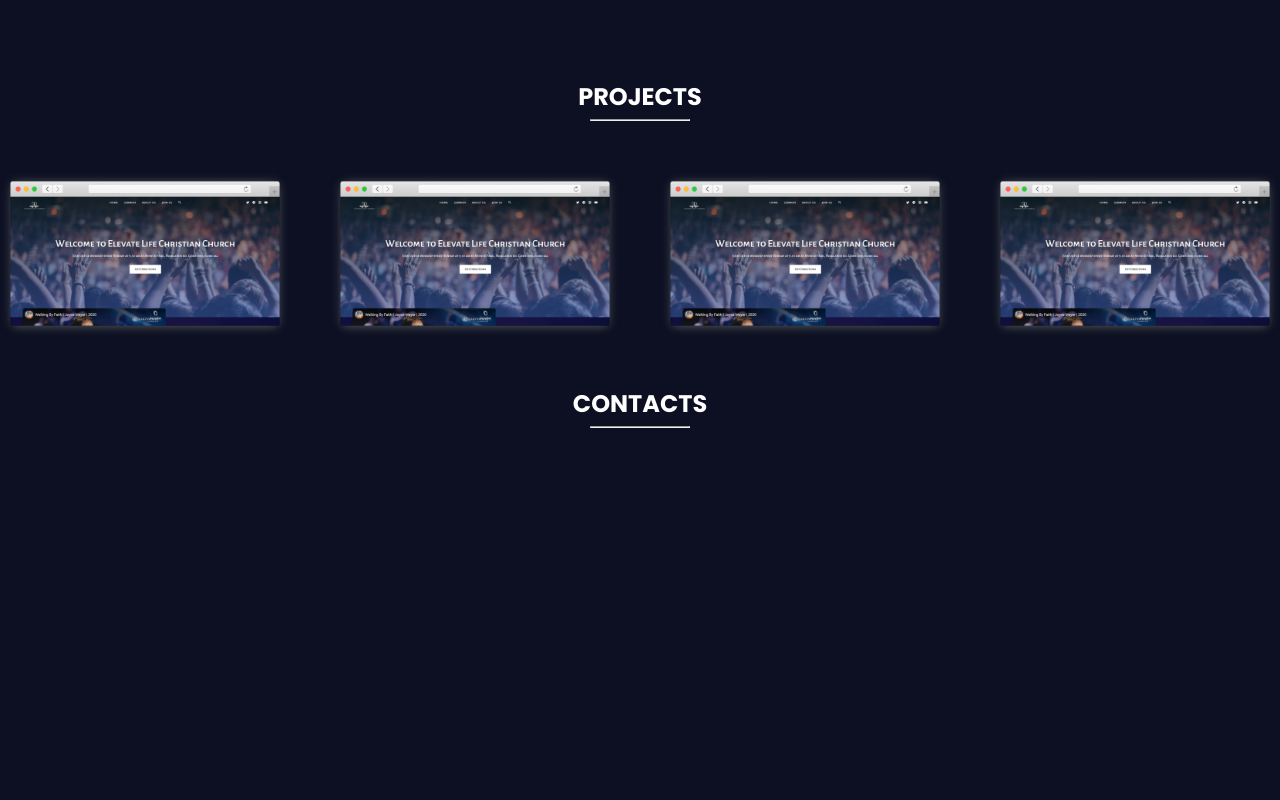
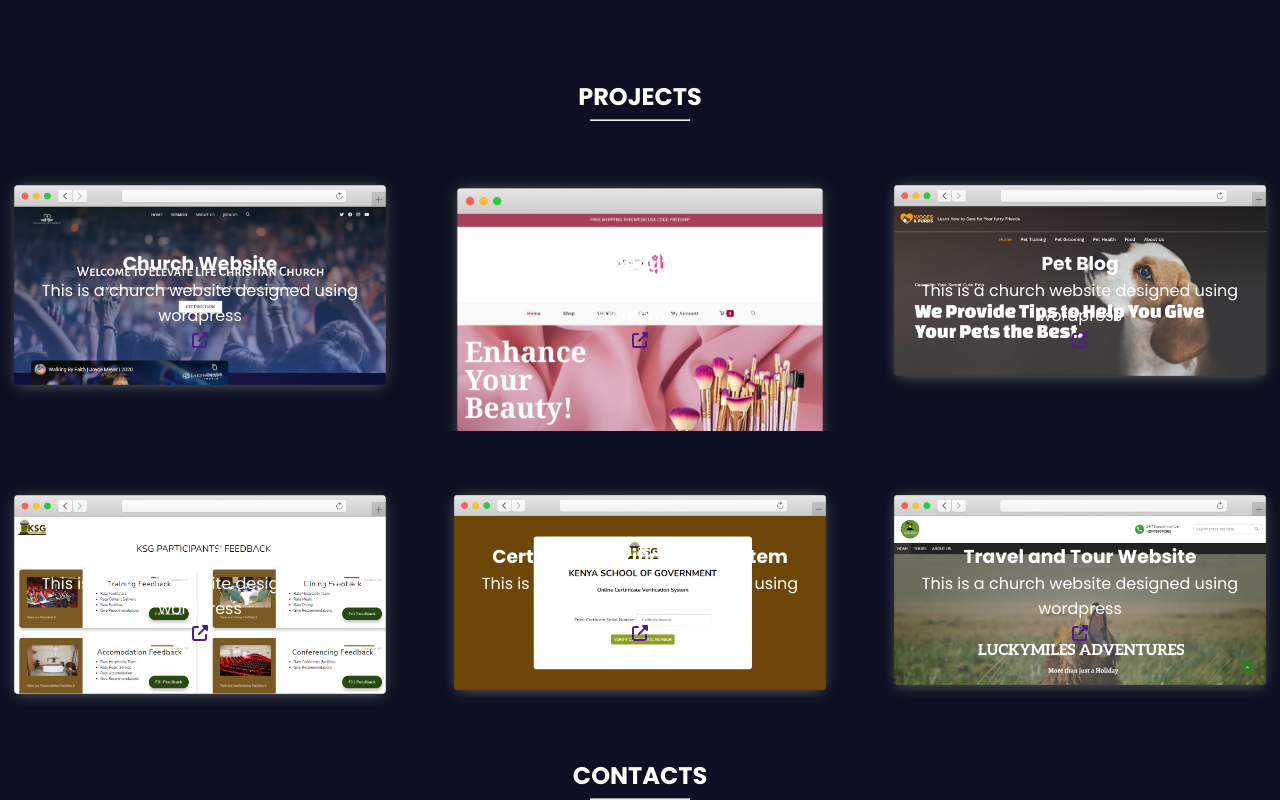
Before and after one commit to jltamolo/jltamolo.github.io, a plain HTML site: page index.html in a window 1280 px wide. Shown: the part 2067-2867 px from the top of the page. Before the commit the page ends 2495 px from the top, so only its background shows below. Drawn offline with nearby package versions, Linux system fonts and the light colour scheme.

Commit message:
projects

```diff
--- a/index.html
+++ b/index.html
@@ -122,17 +122,55 @@
                 <div class="work-list">
                    <div class="work">
                     <img src="/images/elevate.png">
+                    <div class="layer">
+                        <h3>Church Website</h3>
+                        <p>This is a church website designed using wordpress</p>
+                        <a href=""><i class="fas fa-external-link-alt"></i></a>
+                    </div>
                    </div>
                    <div class="work">
-                    <img src="/images/elevate.png">
+                    <img src="/images/beautyshop.png">
+                    <div class="layer">
+                        <h3>Online beauty store</h3>
+                        <p>This is a church website designed using wordpress</p>
+                        <a href=""><i class="fas fa-external-link-alt"></i></a>
+                    </div>
                    </div>
                    <div class="work">
-                    <img src="/images/elevate.png">
-                   </div>
-                   <div class="work">
-                    <img src="/images/elevate.png">
+                    <img src="/images/cutepets.png">
+                    <div class="layer">
+                        <h3>Pet Blog</h3>
+                        <p>This is a church website designed using wordpress</p>
+                        <a href=""><i class="fas fa-external-link-alt"></i></a>
+                    </div>
                    </div>
                 </div>
+                <div class="work-list">
+                    <div class="work">
+                     <img src="/images/feedback.png">
+                     <div class="layer">
+                        <h3>Participant Feedback System</h3>
+                        <p>This is a church website designed using wordpress</p>
+                        <a href=""><i class="fas fa-external-link-alt"></i></a>
+                    </div>
+                    </div>
+                    <div class="work">
+                     <img src="/images/cert.png">
+                     <div class="layer">
+                        <h3>Certificate Verification System</h3>
+                        <p>This is a church website designed using wordpress</p>
+                        <a href=""><i class="fas fa-external-link-alt"></i></a>
+                    </div>
+                    </div>
+                    <div class="work">
+                     <img src="/images/luckymiles.png">
+                     <div class="layer">
+                        <h3>Travel and Tour Website</h3>
+                        <p>This is a church website designed using wordpress</p>
+                        <a href=""><i class="fas fa-external-link-alt"></i></a>
+                    </div>
+                    </div>
+                 </div>
             </div>
         </div>
     </section>
--- a/style.css
+++ b/style.css
@@ -349,3 +349,19 @@ hr{
     border-radius:10px;
     display: block;
 }
+.layer{
+    width: 100%;
+    height:100%;
+    background:linear-gradient (rgba(0,0,0,0.6), #d56304);
+    border-radius: 10px;
+    position:absolute;
+    left:0;
+    bottom: 0;
+    overflow: hidden;
+    display: flex;
+    align-items: center;
+    justify-content: center;
+    flex-direction: column;
+    padding: 0 40px;
+    text-align: center;
+}
```
